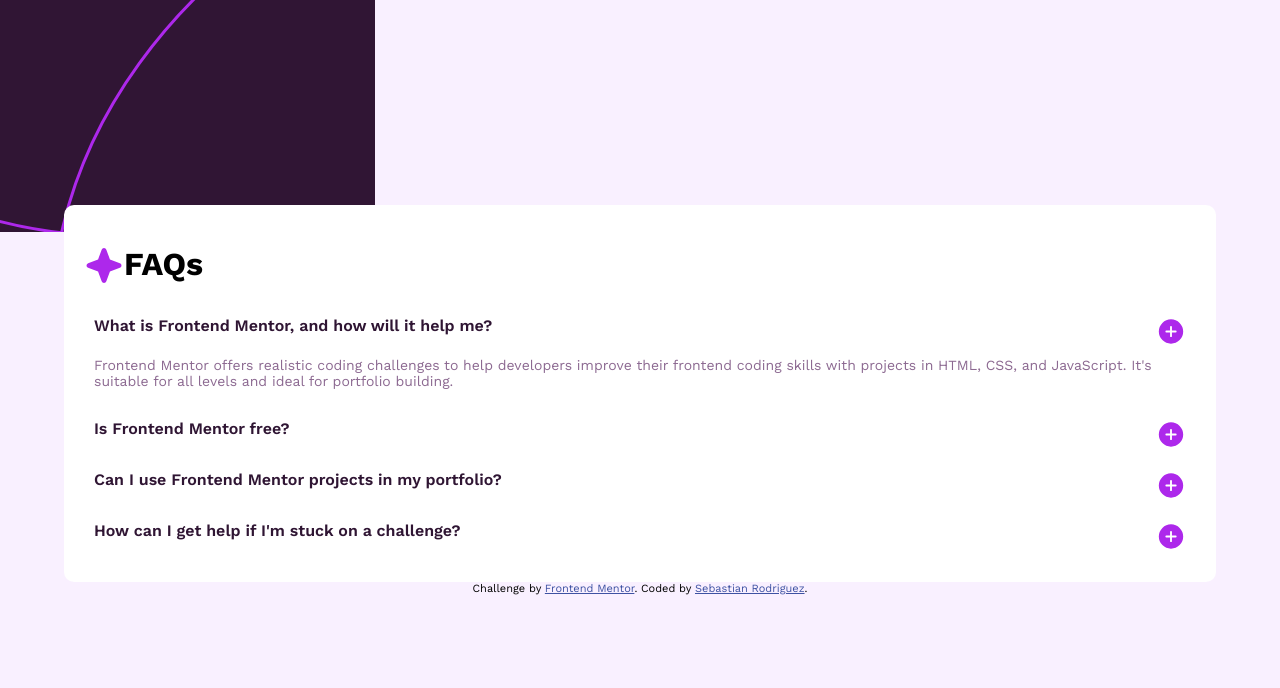
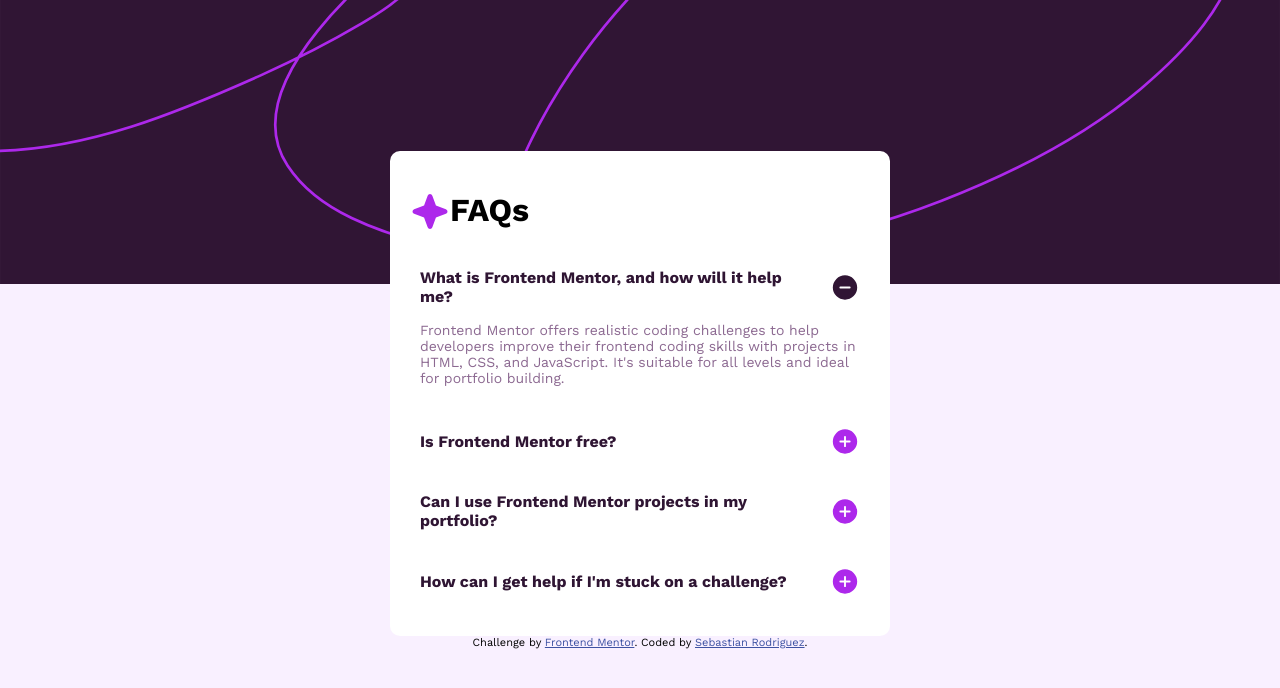
Before and after one commit to JuanSeRDev/01--Challenge-JS-faq-accordion-main, a plain HTML site: page index.html in a window 1280 px wide. Both pictures are taken after a click on the element "What is Frontend Mentor, and how will it help me?". Drawn offline with nearby package versions, Linux system fonts and the light colour scheme.

Commit message:
challenge Finished

```diff
--- a/Code.js
+++ b/Code.js
@@ -2,14 +2,16 @@
 
 const acordeones = document.querySelectorAll(".acordeon");
 const titulo = document.querySelectorAll(".h3");
+const image = document.querySelectorAll(".img");
 
 titulo.forEach((cadaTitulo, i)=>{
     titulo[i].addEventListener("click", ()=>{
-        if (acordeones[i].classList.contains("active")){
+        if (acordeones[i].classList.contains("active") & image[i].classList.contains("minus")){
             acordeones[i].classList.remove("active");
+            image[i].classList.remove("minus");
         } else{
-            acordeones[i].classList.add("active")
+            acordeones[i].classList.add("active");
+            image[i].classList.add("minus");
         }
-
     })
 });
--- a/Style.css
+++ b/Style.css
@@ -10,6 +10,7 @@
 body{
     background-color: var(--Light-pink);
     background-image: url(assets/images/background-pattern-mobile.svg);
+    background-size: 100vw;
     background-repeat: no-repeat;
     height: 100vh;
     display: flex;
@@ -35,12 +36,12 @@ container{
     background: var(--White);
     height: auto;
     width: 90vw;
+    max-width: 500px;
     border-radius: 10px;
 }
 
 h3{
-    font-weight: 600;
-    padding-right: 10px;
+    padding-right: 20px;
     color: var(--Dark-purple);
     font-size: 16px;
 }
@@ -50,9 +51,6 @@ h3:hover{
     cursor: pointer;
 }
 
-.plus:hover{
-    cursor: pointer;
-}
 
 .logo{
     display: flex;
@@ -69,12 +67,31 @@ h3:hover{
 .acordeon{
     width: 100%;
     padding: 10px;
+    display: flex;
+    flex-direction: column;
 }
 
 .h3{
     display: flex;
-    flex-direction: row;
     justify-content: space-between;
+    align-items: center;
+}
+
+.img{
+    background-image: url(assets/images/icon-plus.svg);
+    width: 50px;
+    height: 50px;
+    background-repeat: no-repeat;
+    background-position: center right;
+}
+
+.img:hover{
+    cursor: pointer;
+}
+
+.img.minus{
+    background-image: url(assets/images/icon-minus.svg);
+    overflow: visible;
 }
 
 .parrafo{
@@ -104,6 +121,13 @@ h3:hover{
 } */
 
 
+@media screen and (min-width:900px){
+    body{
+        background-image: url(assets/images/background-pattern-desktop.svg);
+        background-size: 100vw;
+    }
+}
+
 
 
 
--- a/index.html
+++ b/index.html
@@ -20,7 +20,7 @@
     <div class="acordeon">
       <div class="h3">
         <h3>What is Frontend Mentor, and how will it help me?</h3>
-        <img src="assets/images/icon-plus.svg" alt="" class="plus">
+        <div class="img"></div>
       </div>
       <p class="parrafo">
         Frontend Mentor offers realistic coding challenges to help developers improve their frontend coding skills with projects in HTML, CSS, and JavaScript. It's suitable for all levels and ideal for portfolio building.
@@ -30,7 +30,7 @@
       <div class="acordeon">
         <div class="h3">
           <h3>Is Frontend Mentor free?</h3>
-          <img src="assets/images/icon-plus.svg" alt="" class="plus">
+          <div class="img"></div>
         </div>
         <p class="parrafo">
           Yes, Frontend Mentor offers both free and premium coding challenges, with the free option providing access to a range of projects suitable for all skill levels.
@@ -40,7 +40,7 @@
       <div class="acordeon">
         <div class="h3">
           <h3>Can I use Frontend Mentor projects in my portfolio?</h3>
-          <img src="assets/images/icon-plus.svg" alt="" class="plus">
+          <div class="img"></div>
         </div>
         <p class="parrafo">
           Yes, you can use projects completed on Frontend Mentor in your portfolio. It's an excellent way to showcase your skills to potential employers!
@@ -50,7 +50,7 @@
       <div class="acordeon">
         <div class="h3">
           <h3>How can I get help if I'm stuck on a challenge?</h3>
-          <img src="assets/images/icon-plus.svg" alt="" class="plus">
+          <div class="img"></div>
         </div>
         <p class="parrafo">
           The best place to get help is inside Frontend Mentor's Discord community. There's a help channel where you can ask questions and seek support from other community members.
```
